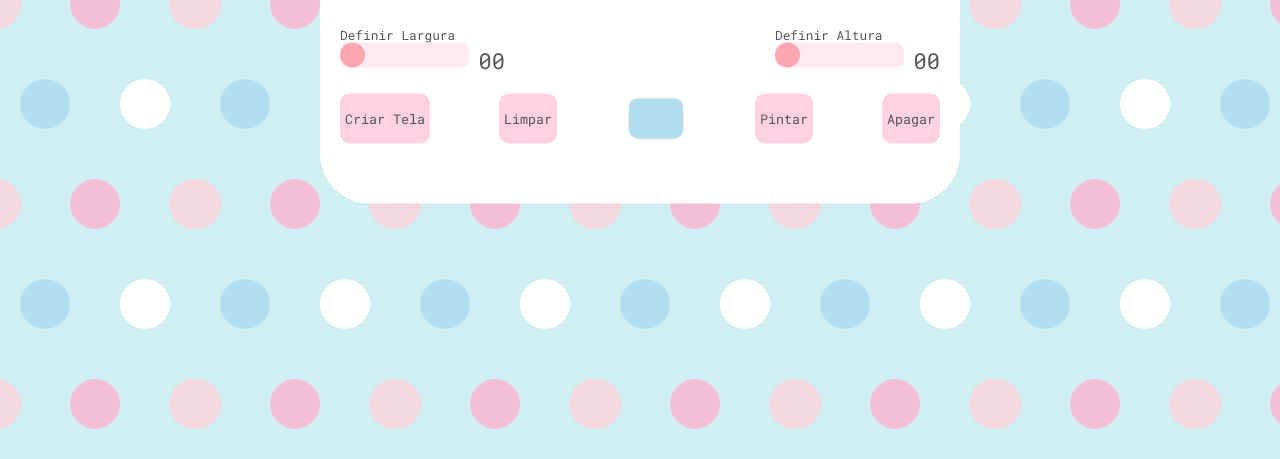
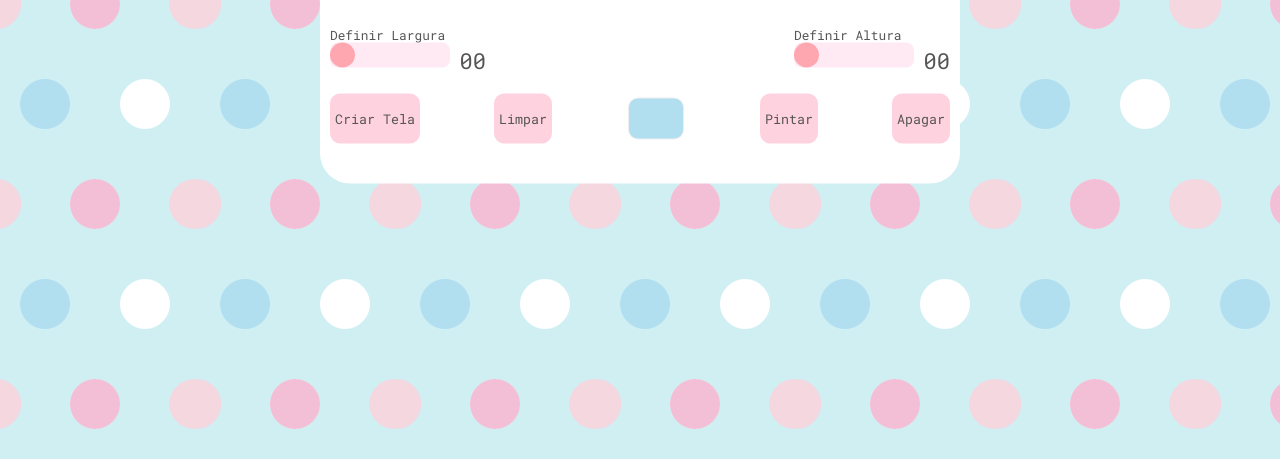
Before and after one commit to byto9/byto9.github.io, a plain HTML site: page pixelart/index.html in a window 1280 px wide. Shown: the part 341-800 px from the top of the page. Drawn offline with Linux system fonts and the light colour scheme.

Commit message:
pixel update

```diff
--- a/pixelart/style.css
+++ b/pixelart/style.css
@@ -30,8 +30,8 @@ h1 {
 
 .wrapper {
 	background: #fff;
-	border-radius: 50px;
-	padding: 40px 20px;
+	border-radius: 30px;
+	padding: 20px 10px;
 	top: 50%;
 	left: 50%;
 	transform: translate(-50%, -50%);
@@ -57,6 +57,7 @@ h1 {
 	border-radius: 8px;
 	outline: none;
 	opacity: 0.7;
+	width: 120px;
 	-webkit-transition: .2s;
 	transition: opacity .2s;
 }
```
